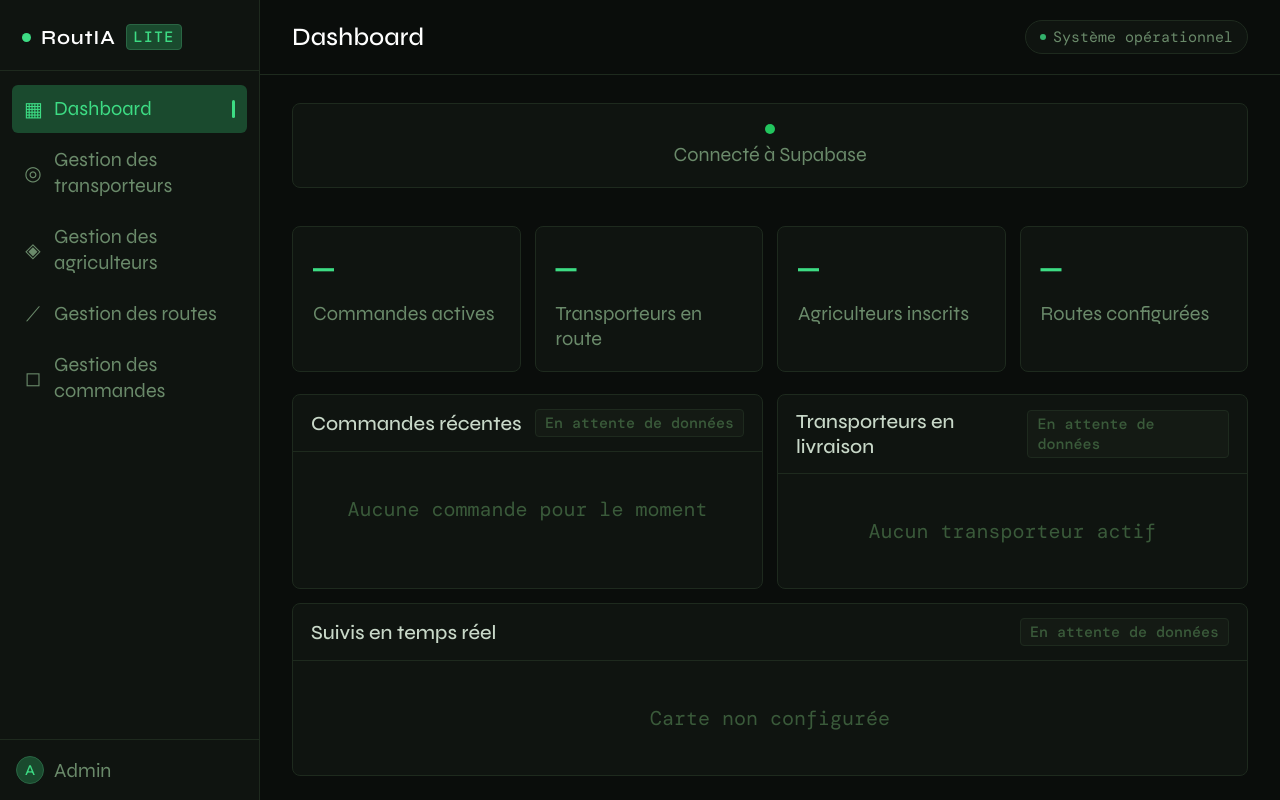
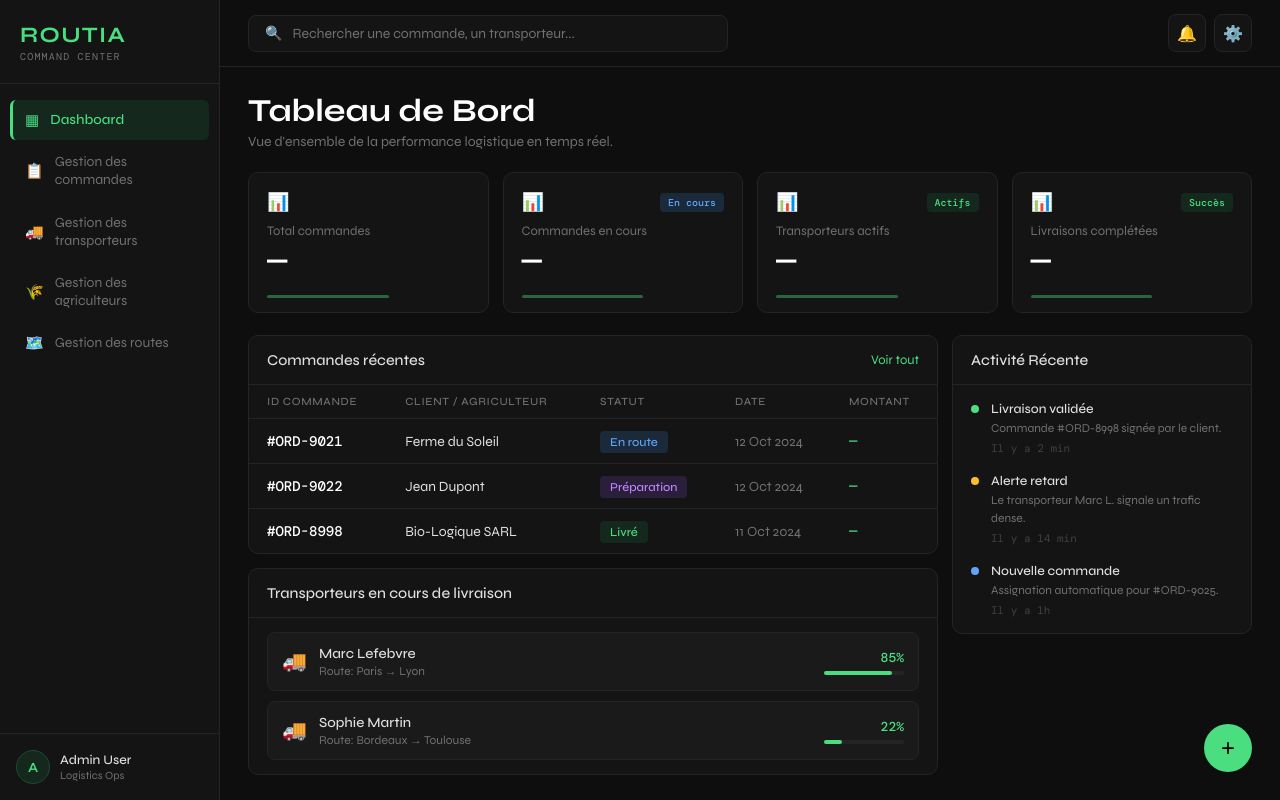
Before and after one commit to HiThere-Salma/ROUTIA-LITE, a React (Vite) app: page / in a window 1280 px wide. Built offline with nearby package versions, Linux system fonts and the light colour scheme; no server answers.

Commit message:
Changes UI

```diff
--- a/src/App.css
+++ b/src/App.css
@@ -1,20 +1,20 @@
-@import url('https://fonts.googleapis.com/css2?family=DM+Mono:wght@400;500&family=Syne:wght@400;500;600&display=swap');
+@import url('https://fonts.googleapis.com/css2?family=DM+Mono:wght@400;500&family=Syne:wght@400;500;600;700&display=swap');
 
 *, *::before, *::after { box-sizing: border-box; margin: 0; padding: 0; }
 
 :root {
-  --bg:        #0a0d0b;
-  --bg2:       #0f1410;
-  --bg3:       #141a14;
-  --border:    #1e2a1e;
-  --green:     #3ddc84;
-  --green-dim: #1a4a2e;
-  --green-mid: #2a6644;
-  --text:      #c8d8c8;
-  --text-muted:#6a8a6a;
-  --text-dim:  #3a5a3a;
-  --font-head: 'Syne', sans-serif;
-  --font-mono: 'DM Mono', monospace;
+  --bg:         #0e0e0e;
+  --bg2:        #141414;
+  --bg3:        #1a1a1a;
+  --border:     #242424;
+  --green:      #4ade80;
+  --green-dim:  #14281e;
+  --green-mid:  #1e4a30;
+  --text:       #e0e0e0;
+  --text-muted: #707070;
+  --text-dim:   #404040;
+  --font-head:  'Syne', sans-serif;
+  --font-mono:  'DM Mono', monospace;
 }
 
 body {
@@ -29,8 +29,9 @@ body {
 
 .app-shell {
   display: grid;
-  grid-template-columns: 260px 1fr;
+  grid-template-columns: 220px 1fr;
   height: 100vh;
+  position: relative;
 }
 
 .sidebar {
@@ -42,65 +43,52 @@ body {
 }
 
 .sidebar-logo {
-  display: flex;
-  align-items: center;
-  gap: 10px;
-  padding: 24px 22px 20px;
+  padding: 24px 20px 20px;
   border-bottom: 1px solid var(--border);
 }
 
-.logo-dot {
-  width: 9px;
-  height: 9px;
-  border-radius: 50%;
-  background: var(--green);
-  flex-shrink: 0;
+.logo-text {
+  display: block;
+  font-size: 22px;
+  font-weight: 700;
+  color: var(--green);
+  letter-spacing: 0.06em;
+  line-height: 1;
 }
 
-.logo-text {
-  font-family: var(--font-head);
-  font-size: 20px;
-  font-weight: 600;
-  color: #fff;
-  letter-spacing: 0.04em;
-}
-
-.logo-badge {
+.logo-sub {
+  display: block;
   font-family: var(--font-mono);
-  font-size: 15px;
-  font-weight: 500;
-  color: var(--green);
-  background: var(--green-dim);
-  border: 1px solid var(--green-mid);
-  padding: 2px 7px;
-  border-radius: 4px;
-  letter-spacing: 0.08em;
+  font-size: 10px;
+  color: var(--text-muted);
+  letter-spacing: 0.12em;
+  margin-top: 4px;
 }
 
 .sidebar-nav {
   flex: 1;
-  padding: 14px 12px;
+  padding: 16px 10px;
   display: flex;
   flex-direction: column;
-  gap: 3px;
+  gap: 2px;
 }
 
 .nav-item {
   display: flex;
   align-items: center;
-  gap: 12px;
+  gap: 11px;
   padding: 11px 12px;
   border-radius: 6px;
   border: none;
+  border-left: 3px solid transparent;
   background: transparent;
   color: var(--text-muted);
   font-family: var(--font-head);
-  font-size: 20px;
+  font-size: 14px;
   font-weight: 400;
   cursor: pointer;
   text-align: left;
   width: 100%;
-  position: relative;
   transition: color 0.15s, background 0.15s;
 }
 
@@ -112,50 +100,37 @@ body {
 .nav-item--active {
   color: var(--green);
   background: var(--green-dim);
+  border-left-color: var(--green);
+  font-weight: 500;
 }
 
-.nav-icon {
-  font-size: 20px;
-  flex-shrink: 0;
-  width: 18px;
-  text-align: center;
-}
-
+.nav-icon { font-size: 15px; flex-shrink: 0; }
 .nav-label { flex: 1; line-height: 1.3; }
-
-.nav-indicator {
-  width: 3px;
-  height: 18px;
-  background: var(--green);
-  border-radius: 2px;
-}
 
 .sidebar-footer {
   padding: 16px;
   border-top: 1px solid var(--border);
 }
 
-.user-chip {
-  display: flex;
-  align-items: center;
-  gap: 10px;
-  font-size: 20px;
-  color: var(--text-muted);
-}
+.user-chip { display: flex; align-items: center; gap: 10px; }
 
 .user-avatar {
-  width: 28px;
-  height: 28px;
+  width: 34px;
+  height: 34px;
   border-radius: 50%;
   background: var(--green-dim);
   border: 1px solid var(--green-mid);
   color: var(--green);
-  font-size: 15px;
-  font-weight: 500;
+  font-size: 14px;
+  font-weight: 600;
   display: flex;
   align-items: center;
   justify-content: center;
+  flex-shrink: 0;
 }
+
+.user-name { font-size: 13px; font-weight: 500; color: var(--text); }
+.user-role { font-size: 11px; color: var(--text-muted); margin-top: 1px; }
 
 .main-content {
   display: flex;
@@ -168,53 +143,76 @@ body {
   display: flex;
   align-items: center;
   justify-content: space-between;
-  padding: 20px 32px;
+  padding: 14px 28px;
   border-bottom: 1px solid var(--border);
   flex-shrink: 0;
+  gap: 16px;
 }
 
-.page-title {
-  font-family: var(--font-head);
-  font-size: 25px;
-  font-weight: 500;
-  color: #fff;
+.topbar-search {
+  display: flex;
+  align-items: center;
+  gap: 10px;
+  background: var(--bg2);
+  border: 1px solid var(--border);
+  border-radius: 8px;
+  padding: 9px 16px;
+  flex: 1;
+  max-width: 480px;
 }
 
-.topbar-right { display: flex; align-items: center; }
+.search-icon { font-size: 14px; }
 
-.status-pill {
+.search-input {
+  background: transparent;
+  border: none;
+  outline: none;
+  color: var(--text);
+  font-family: var(--font-head);
+  font-size: 14px;
+  flex: 1;
+}
+
+.search-input::placeholder { color: var(--text-muted); }
+
+.topbar-right { display: flex; align-items: center; gap: 8px; margin-left: auto; }
+
+.icon-btn {
+  background: var(--bg2);
+  border: 1px solid var(--border);
+  border-radius: 8px;
+  width: 38px;
+  height: 38px;
   display: flex;
   align-items: center;
-  gap: 7px;
-  font-family: var(--font-mono);
-  font-size: 15px;
-  color: var(--text-muted);
-  background: var(--bg2);
-  border: 1px solid var(--border);
-  padding: 6px 14px;
-  border-radius: 20px;
+  justify-content: center;
+  cursor: pointer;
+  font-size: 16px;
+  transition: background 0.15s;
 }
 
-.status-dot {
-  width: 6px;
-  height: 6px;
-  border-radius: 50%;
-  background: var(--green);
-  animation: pulse 2.5s ease-in-out infinite;
-}
-
-@keyframes pulse {
-  0%, 100% { opacity: 1; }
-  50% { opacity: 0.3; }
-}
+.icon-btn:hover { background: var(--bg3); }
 
 .dashboard {
   flex: 1;
   overflow-y: auto;
-  padding: 28px 32px;
+  padding: 28px 28px;
   display: flex;
   flex-direction: column;
   gap: 22px;
+}
+
+.dashboard-title {
+  font-size: 32px;
+  font-weight: 700;
+  color: #fff;
+  line-height: 1;
+}
+
+.dashboard-sub {
+  font-size: 14px;
+  color: var(--text-muted);
+  margin-top: 6px;
 }
 
 .stats-grid {
@@ -226,93 +224,206 @@ body {
 .stat-card {
   background: var(--bg2);
   border: 1px solid var(--border);
-  border-radius: 8px;
-  padding: 20px;
+  border-radius: 10px;
+  padding: 18px 18px 14px;
   display: flex;
   flex-direction: column;
-  gap: 8px;
+  gap: 6px;
 }
+
+.stat-card-top {
+  display: flex;
+  align-items: center;
+  justify-content: space-between;
+  margin-bottom: 4px;
+}
+
+.stat-icon { font-size: 18px; }
+
+.badge {
+  font-family: var(--font-mono);
+  font-size: 10px;
+  padding: 3px 8px;
+  border-radius: 4px;
+  font-weight: 500;
+}
+
+.badge--info    { background: #1a2a3a; color: #60a5fa; }
+.badge--success { background: var(--green-dim); color: var(--green); }
+.badge--warning { background: #2a2010; color: #fbbf24; }
+
+.stat-label { font-size: 13px; color: var(--text-muted); }
 
 .stat-value {
   font-family: var(--font-mono);
-  font-size: 35px;
+  font-size: 34px;
   font-weight: 500;
-  color: var(--green);
+  color: #fff;
+  line-height: 1;
 }
 
-.stat-label {
-  font-size: 20px;
-  color: var(--text-muted);
+.stat-bar {
+  height: 3px;
+  background: var(--green);
+  border-radius: 2px;
+  margin-top: 10px;
+  width: 60%;
+  opacity: 0.4;
 }
 
-.panels-grid {
+.bottom-grid {
   display: grid;
-  grid-template-columns: 1fr 1fr;
+  grid-template-columns: 1fr 300px;
   gap: 14px;
+  align-items: start;
 }
+
+.bottom-left { display: flex; flex-direction: column; }
 
 .panel {
   background: var(--bg2);
   border: 1px solid var(--border);
-  border-radius: 8px;
+  border-radius: 10px;
   overflow: hidden;
-}
-
-.panel--wide {
-  grid-column: 1 / -1;
 }
 
 .panel-header {
   display: flex;
   align-items: center;
   justify-content: space-between;
-  padding: 14px 18px;
+  padding: 15px 18px;
   border-bottom: 1px solid var(--border);
-  font-size: 20px;
+  font-size: 15px;
   font-weight: 500;
   color: var(--text);
 }
 
-.panel-tag {
-  font-family: var(--font-mono);
-  font-size: 15px;
-  color: var(--text-dim);
+.link-btn {
+  background: none;
+  border: none;
+  color: var(--green);
+  font-family: var(--font-head);
+  font-size: 13px;
+  cursor: pointer;
+  padding: 0;
+}
+
+.cmd-table { width: 100%; border-collapse: collapse; }
+
+.cmd-table th {
+  padding: 10px 18px;
+  text-align: left;
+  font-size: 11px;
+  font-weight: 500;
+  color: var(--text-muted);
+  letter-spacing: 0.06em;
+  border-bottom: 1px solid var(--border);
+  text-transform: uppercase;
+}
+
+.cmd-table td {
+  padding: 13px 18px;
+  border-bottom: 1px solid var(--border);
+  color: var(--text);
+  font-size: 14px;
+}
+
+.cmd-table tr:last-child td { border-bottom: none; }
+
+.cmd-id { font-family: var(--font-mono); font-weight: 500; color: #fff !important; }
+.cmd-montant { font-family: var(--font-mono); font-weight: 500; color: var(--green) !important; }
+.muted { color: var(--text-muted) !important; }
+
+.status-badge {
+  font-size: 12px;
+  padding: 4px 10px;
+  border-radius: 4px;
+  font-weight: 500;
+}
+
+.status--route { background: #1a2a3a; color: #60a5fa; }
+.status--prep  { background: #2a1f3a; color: #c084fc; }
+.status--livre { background: var(--green-dim); color: var(--green); }
+
+.transporteurs-list {
+  padding: 14px 18px;
+  display: flex;
+  flex-direction: column;
+  gap: 10px;
+}
+
+.transporteur-card {
+  display: flex;
+  align-items: center;
+  gap: 12px;
   background: var(--bg3);
   border: 1px solid var(--border);
-  padding: 3px 9px;
-  border-radius: 4px;
+  border-radius: 8px;
+  padding: 12px 14px;
 }
 
-.panel-empty {
-  padding: 44px 18px;
-  text-align: center;
-  font-size: 20px;
-  color: var(--text-dim);
-  font-family: var(--font-mono);
+.t-icon { font-size: 20px; }
+.t-info { flex: 1; }
+.t-name { font-size: 14px; font-weight: 500; color: var(--text); }
+.t-route { font-size: 12px; color: var(--text-muted); margin-top: 2px; }
+
+.t-progress-wrap {
+  display: flex;
+  flex-direction: column;
+  align-items: flex-end;
+  gap: 5px;
+  min-width: 80px;
 }
 
-.placeholder-page {
-  flex: 1;
+.t-pct { font-family: var(--font-mono); font-size: 13px; font-weight: 500; color: var(--green); }
+
+.t-bar { width: 80px; height: 4px; background: var(--border); border-radius: 2px; }
+.t-bar-fill { height: 100%; background: var(--green); border-radius: 2px; }
+
+.activite-panel { height: fit-content; }
+
+.activite-list {
+  padding: 16px 18px;
   display: flex;
   flex-direction: column;
+  gap: 18px;
+}
+
+.activite-item { display: flex; gap: 12px; align-items: flex-start; }
+
+.activite-dot {
+  width: 8px;
+  height: 8px;
+  border-radius: 50%;
+  flex-shrink: 0;
+  margin-top: 4px;
+}
+
+.dot--success { background: var(--green); }
+.dot--warning { background: #fbbf24; }
+.dot--info    { background: #60a5fa; }
+
+.activite-title { font-size: 13px; font-weight: 500; color: var(--text); }
+.activite-desc { font-size: 12px; color: var(--text-muted); margin-top: 2px; line-height: 1.5; }
+.activite-time { font-family: var(--font-mono); font-size: 11px; color: var(--text-dim); margin-top: 4px; }
+
+.fab {
+  position: fixed;
+  bottom: 28px;
+  right: 28px;
+  width: 48px;
+  height: 48px;
+  border-radius: 50%;
+  background: var(--green);
+  color: #000;
+  font-size: 24px;
+  font-weight: 300;
+  border: none;
+  cursor: pointer;
+  display: flex;
   align-items: center;
   justify-content: center;
-  gap: 12px;
+  transition: opacity 0.15s;
 }
 
-.placeholder-icon {
-  font-size: 40px;
-  color: var(--border);
-}
-
-.placeholder-title {
-  font-size: 20px;
-  font-weight: 500;
-  color: var(--text-muted);
-}
-
-.placeholder-sub {
-  font-family: var(--font-mono);
-  font-size: 15px;
-  color: var(--text-dim);
-}
+.fab:hover { opacity: 0.85; }
--- a/src/App.tsx
+++ b/src/App.tsx
@@ -1,57 +1,47 @@
-import { useState, useEffect } from 'react'
 import './App.css'
-import { supabase, supabaseConfigStatus } from './lib/supabase/supabase.client'
+import { useState } from 'react'
 
 const navItems = [
   { label: 'Dashboard', icon: '▦' },
-  { label: 'Gestion des transporteurs', icon: '◎' },
-  { label: 'Gestion des agriculteurs', icon: '◈' },
-  { label: 'Gestion des routes', icon: '⟋' },
-  { label: 'Gestion des commandes', icon: '◻' },
+  { label: 'Gestion des commandes', icon: '📋' },
+  { label: 'Gestion des transporteurs', icon: '🚚' },
+  { label: 'Gestion des agriculteurs', icon: '🌾' },
+  { label: 'Gestion des routes', icon: '🗺️' },
 ]
 
 const stats = [
-  { label: 'Commandes actives', value: '—' },
-  { label: 'Transporteurs en route', value: '—' },
-  { label: 'Agriculteurs inscrits', value: '—' },
-  { label: 'Routes configurées', value: '—' },
+  { label: 'Total commandes', value: '—', badge: '', badgeType: '' },
+  { label: 'Commandes en cours', value: '—', badge: 'En cours', badgeType: 'info' },
+  { label: 'Transporteurs actifs', value: '—', badge: 'Actifs', badgeType: 'success' },
+  { label: 'Livraisons complétées', value: '—', badge: 'Succès', badgeType: 'success' },
 ]
 
-type DbStatus = 'checking' | 'connected' | 'error'
+const commandes = [
+  { id: '#ORD-9021', client: 'Ferme du Soleil', statut: 'En route', statusType: 'route', date: '12 Oct 2024', montant: '—' },
+  { id: '#ORD-9022', client: 'Jean Dupont', statut: 'Préparation', statusType: 'prep', date: '12 Oct 2024', montant: '—' },
+  { id: '#ORD-8998', client: 'Bio-Logique SARL', statut: 'Livré', statusType: 'livre', date: '11 Oct 2024', montant: '—' },
+]
+
+const activite = [
+  { type: 'success', title: 'Livraison validée', desc: 'Commande #ORD-8998 signée par le client.', time: 'Il y a 2 min' },
+  { type: 'warning', title: 'Alerte retard', desc: 'Le transporteur Marc L. signale un trafic dense.', time: 'Il y a 14 min' },
+  { type: 'info', title: 'Nouvelle commande', desc: 'Assignation automatique pour #ORD-9025.', time: 'Il y a 1h' },
+]
+
+const transporteurs = [
+  { nom: 'Marc Lefebvre', route: 'Paris → Lyon', progress: 85 },
+  { nom: 'Sophie Martin', route: 'Bordeaux → Toulouse', progress: 22 },
+]
 
 function App() {
   const [active, setActive] = useState('Dashboard')
-  const [dbStatus, setDbStatus] = useState<DbStatus>('checking')
-  const [dbError, setDbError] = useState<string | null>(null)
-
-  useEffect(() => {
-    if (!supabaseConfigStatus.isValid || !supabase) {
-      setDbStatus('error')
-      setDbError(supabaseConfigStatus.error ?? 'Configuration invalide')
-      return
-    }
-    supabase.auth.getSession()
-      .then(({ error }) => {
-        if (error) {
-          setDbStatus('error')
-          setDbError(error.message)
-        } else {
-          setDbStatus('connected')
-        }
-      })
-      .catch((err: unknown) => {
-        setDbStatus('error')
-        setDbError(err instanceof Error ? err.message : 'Erreur inconnue')
-      })
-  }, [])
 
   return (
     <div className="app-shell">
       <aside className="sidebar">
         <div className="sidebar-logo">
-          <span className="logo-dot" />
-          <span className="logo-text">RoutIA</span>
-          <span className="logo-badge">LITE</span>
+          <span className="logo-text">ROUTIA</span>
+          <span className="logo-sub">COMMAND CENTER</span>
         </div>
 
         <nav className="sidebar-nav">
@@ -63,7 +53,6 @@ function App() {
             >
               <span className="nav-icon">{item.icon}</span>
               <span className="nav-label">{item.label}</span>
-              {active === item.label && <span className="nav-indicator" />}
             </button>
           ))}
         </nav>
@@ -71,80 +60,123 @@ function App() {
         <div className="sidebar-footer">
           <div className="user-chip">
             <div className="user-avatar">A</div>
-            <span>Admin</span>
+            <div>
+              <div className="user-name">Admin User</div>
+              <div className="user-role">Logistics Ops</div>
+            </div>
           </div>
         </div>
       </aside>
 
       <main className="main-content">
         <header className="topbar">
-          <h1 className="page-title">{active}</h1>
+          <div className="topbar-search">
+            <span className="search-icon">🔍</span>
+            <input className="search-input" placeholder="Rechercher une commande, un transporteur..." />
+          </div>
           <div className="topbar-right">
-            <div className="status-pill">
-              <span className="status-dot" />
-              Système opérationnel
-            </div>
+            <button className="icon-btn">🔔</button>
+            <button className="icon-btn">⚙️</button>
           </div>
         </header>
 
-        {active === 'Dashboard' && (
         <div className="dashboard">
-            <div className="stat-card" style={{ marginBottom: '1rem', display: 'flex', alignItems: 'center', gap: '0.5rem' }}>
-              <span style={{
-                width: 10, height: 10, borderRadius: '50%', display: 'inline-block',
-                backgroundColor: dbStatus === 'connected' ? '#22c55e' : dbStatus === 'error' ? '#ef4444' : '#f59e0b'
-              }} />
-              <span className="stat-label">
-                {dbStatus === 'checking' && 'Connexion Supabase…'}
-                {dbStatus === 'connected' && 'Connecté à Supabase'}
-                {dbStatus === 'error' && `Supabase : ${dbError}`}
-              </span>
+          <div className="dashboard-hero">
+            <h1 className="dashboard-title">Tableau de Bord</h1>
+            <p className="dashboard-sub">Vue d'ensemble de la performance logistique en temps réel.</p>
           </div>
+
           <div className="stats-grid">
             {stats.map((s) => (
               <div key={s.label} className="stat-card">
-                  <span className="stat-value">{s.value}</span>
-                  <span className="stat-label">{s.label}</span>
+                <div className="stat-card-top">
+                  <span className="stat-icon">📊</span>
+                  {s.badge && <span className={`badge badge--${s.badgeType}`}>{s.badge}</span>}
+                </div>
+                <div className="stat-label">{s.label}</div>
+                <div className="stat-value">{s.value}</div>
+                <div className="stat-bar" />
               </div>
             ))}
           </div>
 
-            <div className="panels-grid">
+          <div className="bottom-grid">
+            <div className="bottom-left">
               <div className="panel">
                 <div className="panel-header">
                   <span>Commandes récentes</span>
-                  <span className="panel-tag">En attente de données</span>
+                  <button className="link-btn">Voir tout</button>
                 </div>
-                <div className="panel-empty">Aucune commande pour le moment</div>
+                <table className="cmd-table">
+                  <thead>
+                    <tr>
+                      <th>ID Commande</th>
+                      <th>Client / Agriculteur</th>
+                      <th>Statut</th>
+                      <th>Date</th>
+                      <th>Montant</th>
+                    </tr>
+                  </thead>
+                  <tbody>
+                    {commandes.map((c) => (
+                      <tr key={c.id}>
+                        <td className="cmd-id">{c.id}</td>
+                        <td>{c.client}</td>
+                        <td><span className={`status-badge status--${c.statusType}`}>{c.statut}</span></td>
+                        <td className="muted">{c.date}</td>
+                        <td className="cmd-montant">{c.montant}</td>
+                      </tr>
+                    ))}
+                  </tbody>
+                </table>
               </div>
 
-              <div className="panel">
+              <div className="panel" style={{ marginTop: '14px' }}>
                 <div className="panel-header">
-                  <span>Transporteurs en livraison</span>
-                  <span className="panel-tag">En attente de données</span>
+                  <span>Transporteurs en cours de livraison</span>
                 </div>
-                <div className="panel-empty">Aucun transporteur actif</div>
+                <div className="transporteurs-list">
+                  {transporteurs.map((t) => (
+                    <div key={t.nom} className="transporteur-card">
+                      <div className="t-icon">🚚</div>
+                      <div className="t-info">
+                        <div className="t-name">{t.nom}</div>
+                        <div className="t-route">Route: {t.route}</div>
                       </div>
-
-              <div className="panel panel--wide">
-                <div className="panel-header">
-                  <span>Suivis en temps réel</span>
-                  <span className="panel-tag">En attente de données</span>
-                </div>
-                <div className="panel-empty">Carte non configurée</div>
+                      <div className="t-progress-wrap">
+                        <span className="t-pct">{t.progress}%</span>
+                        <div className="t-bar">
+                          <div className="t-bar-fill" style={{ width: `${t.progress}%` }} />
                         </div>
                       </div>
                     </div>
-        )}
+                  ))}
+                </div>
+              </div>
+            </div>
 
-        {active !== 'Dashboard' && (
-          <div className="placeholder-page">
-            <div className="placeholder-icon">◻</div>
-            <p className="placeholder-title">{active}</p>
-            <p className="placeholder-sub">Module en cours de développement</p>
+            <div className="panel activite-panel">
+              <div className="panel-header">
+                <span>Activité Récente</span>
               </div>
-        )}
+              <div className="activite-list">
+                {activite.map((a, i) => (
+                  <div key={i} className="activite-item">
+                    <span className={`activite-dot dot--${a.type}`} />
+                    <div>
+                      <div className="activite-title">{a.title}</div>
+                      <div className="activite-desc">{a.desc}</div>
+                      <div className="activite-time">{a.time}</div>
+                    </div>
+                  </div>
+                ))}
+              </div>
+            </div>
+          </div>
+        </div>
       </main>
+
+      <button className="fab">+</button>
     </div>
   )
 }
```
Lines whose indentation alone changed are shown as unchanged.
